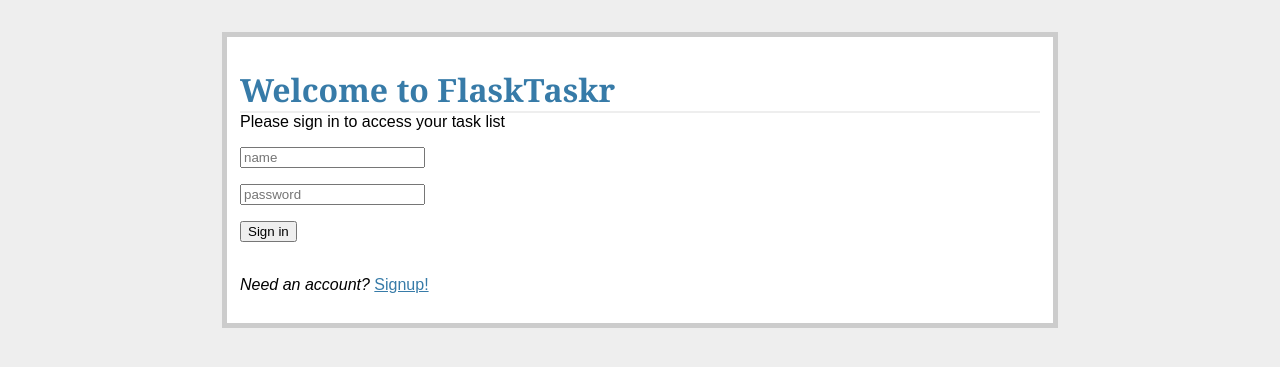
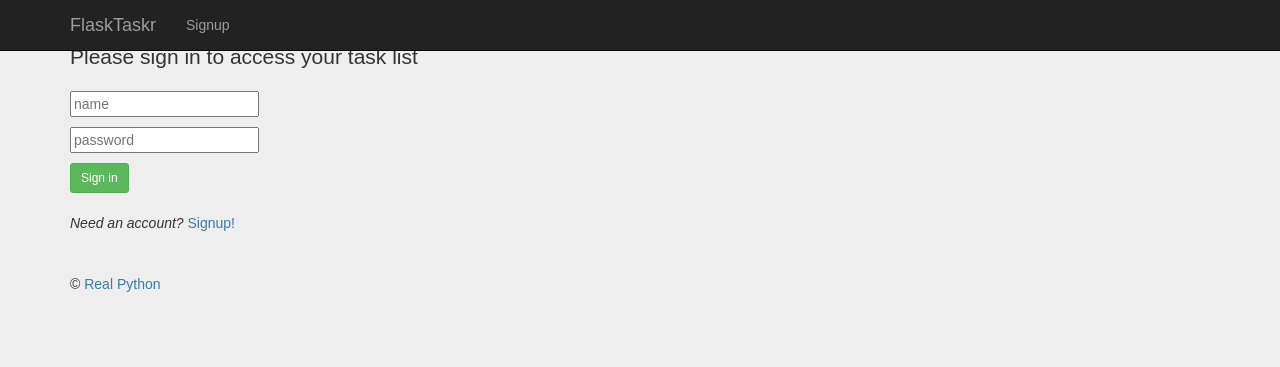
Before and after one commit to garyherd/flasktaskr, a Flask app: page / in a window 1280 px wide. Shown: the top 367 px of the page. Run offline with Flask 2, Linux system fonts and the light colour scheme; some libraries are stand-ins or nearby versions.

Commit message:
Add Bootstrap to _base template

```diff
--- a/project/templates/_base.html
+++ b/project/templates/_base.html
@@ -1,25 +1,68 @@
 <!DOCTYPE html>
-<html>
-    <head lang="en">
+<html lang="en">
+  <head>
     <meta charset="UTF-8">
-        <title>Welcome to FlaskTaskr!!</title>
+    <meta http-equiv="X-UA-COMPATIBLE" content="IE=edge">
+    <meta name="viewport" content="width=device-width,
+      initial-scale=1">
+    <meta name="description" content="">
+    <meta name="author" content="">
+    <title>Welcome to FlaskTaskr!!!</title>
+    <!-- styles -->
+    <link href="//maxcdn.bootstrapcdn.com/bootswatch/3.3.4/yeti/bootstrap.min.css"
+          rel="stylesheet">
     <link rel="stylesheet" href="{{ url_for('static',
         filename='css/main.css') }}">
   </head>
   <body>
-        <div class="page">
+
+    <div class="navbar navbar-inverse navbar-fixed-top"
+         role="navigation">
+      <div class="container">
+        <div class="navbar-header">
+          <button type="button" class="navbar-toggle"
+                  data-toggle="collapse" data-target=".navbar-collapse">
+            <span class="sr-only">Toggle navigation</span>
+            <span class="icon-bar"></span>
+            <span class="icon-bar"></span>
+            <span class="icon-bar"></span>
+          </button>
+          <a class="navbar-brand" href="/">FlaskTaskr</a>
+        </div>
+        <div class="collapse navbar-collapse">
+          <ul class="nav navbar-nav">
+            {% if not session.logged_in %}
+              <li><a href="/register">Signup</a></li>
+            {% else %}
+              <li><a href="/logout">Signout</a> </li>
+            {% endif %}
+          </ul>
+        </div><!--/.nav-collapse -->
+      </div>
+    </div>
+    <div class="container">
+      <div class="content">
+
         {% for message in get_flashed_messages() %}
-                <div class="flash">{{ message }}</div>
+          <div class="alert alert-success">{{ message }}</div>
         {% endfor %}
+
         {% if error %}
               <div class="error"><strong>Error:</strong> {{ error }}</div>
         {% endif %}
-
-            <br>
 
         {% block content %}
         {% endblock %}
 
       </div>
+      <div class="footer">
+        <hr>
+        <p>&copy; <a href="https://www.realpython.com">Real Python</a></p>
+      </div>
+    </div><!-- /.container -->
+
+    <!-- scripts -->
+    <script src="//code.jquery.com/ui/1.11.4/jquery-ui.min.js"></script>
+    <script src="//maxcdn.bootstrapcdn.com/bootstrap/3.3.4/js/bootstrap.min.js"></script>
   </body>
 </html>
```
Lines whose indentation alone changed are shown as unchanged.
